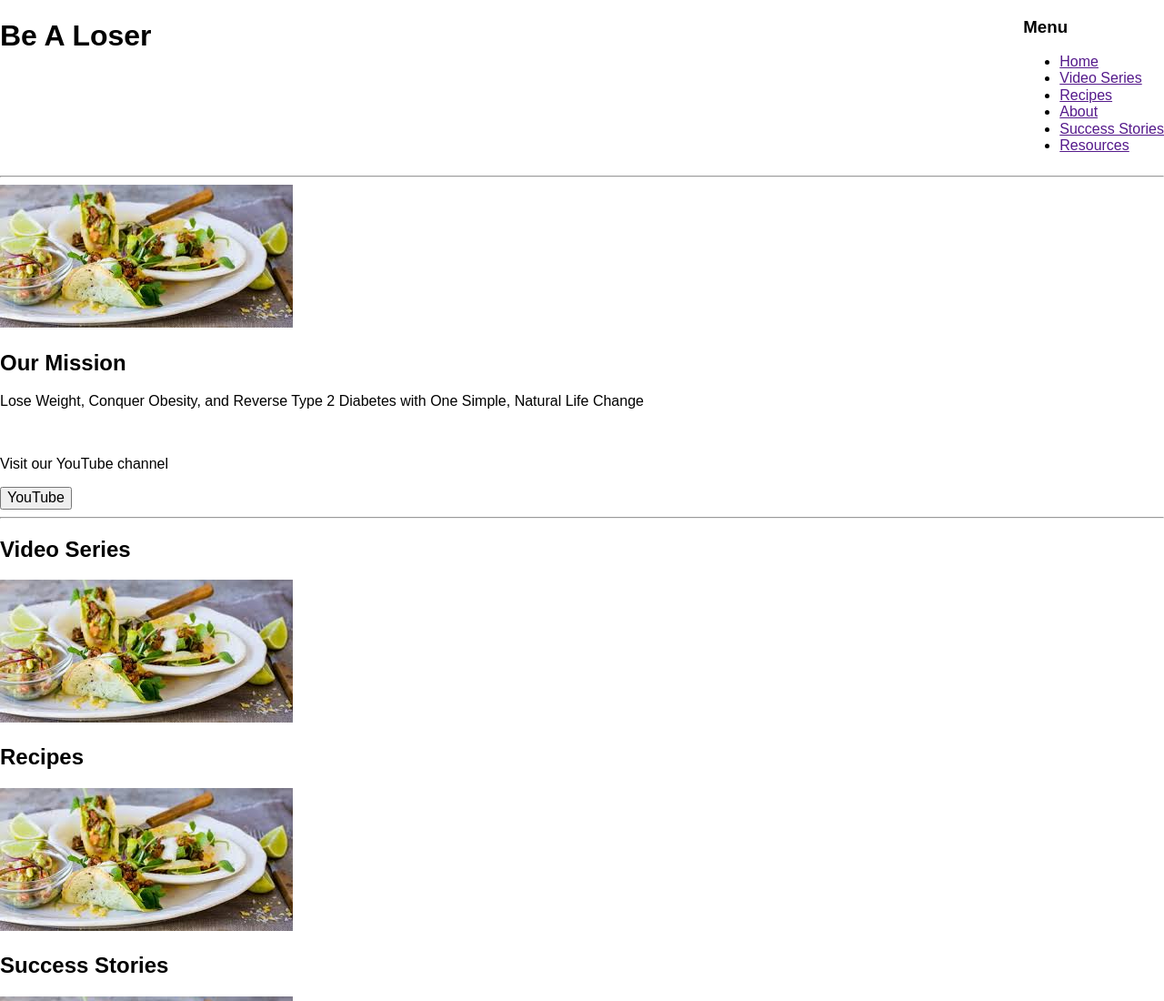
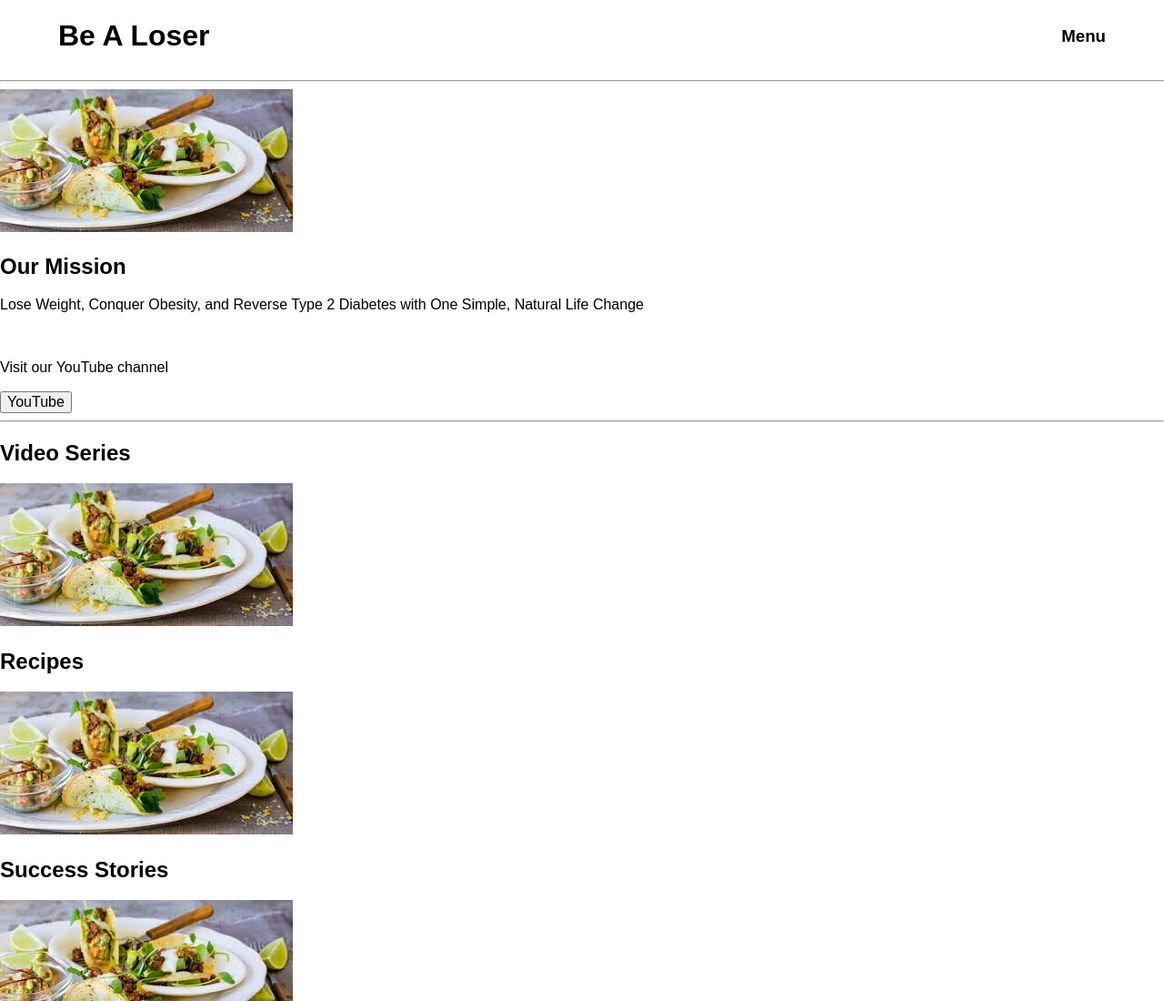
Before and after one commit to gregknudsen-zz/bal-redesign, a plain HTML site: page index.html in a window 1280 px wide. Shown: the top 1100 px of the page at 91% size. Drawn offline with Linux system fonts and the light colour scheme.

Commit message:
nav & title styles

```diff
--- a/css/main.css
+++ b/css/main.css
@@ -1,8 +1,17 @@
 .title-nav-wrapper {
 	display: flex;
 	justify-content: space-between;
+	align-items: center;
 }
 
 .hidden {
 	display: none;
 }
+
+.title {
+	padding-left: 5%;
+}
+
+nav {
+	padding-right: 5%;
+}
--- a/index.html
+++ b/index.html
@@ -11,10 +11,9 @@
 			<h1>Be A Loser</h1>
 		</div>
 
-		<header>
 			<nav>
 				<h3 class="menu-button">Menu</h3>
-				<ul class="menu dropdown">
+				<ul class="menu dropdown hidden">
 					<li><a href="">Home</a> </li>
 					<li><a href="">Video Series</a> </li>
 					<li><a href="">Recipes</a> </li>
@@ -23,7 +22,7 @@
 					<li><a href="">Resources</a> </li>
 				</ul>
 			</nav>
-		</header>
+
 	</div>
 	<hr>
 
```
